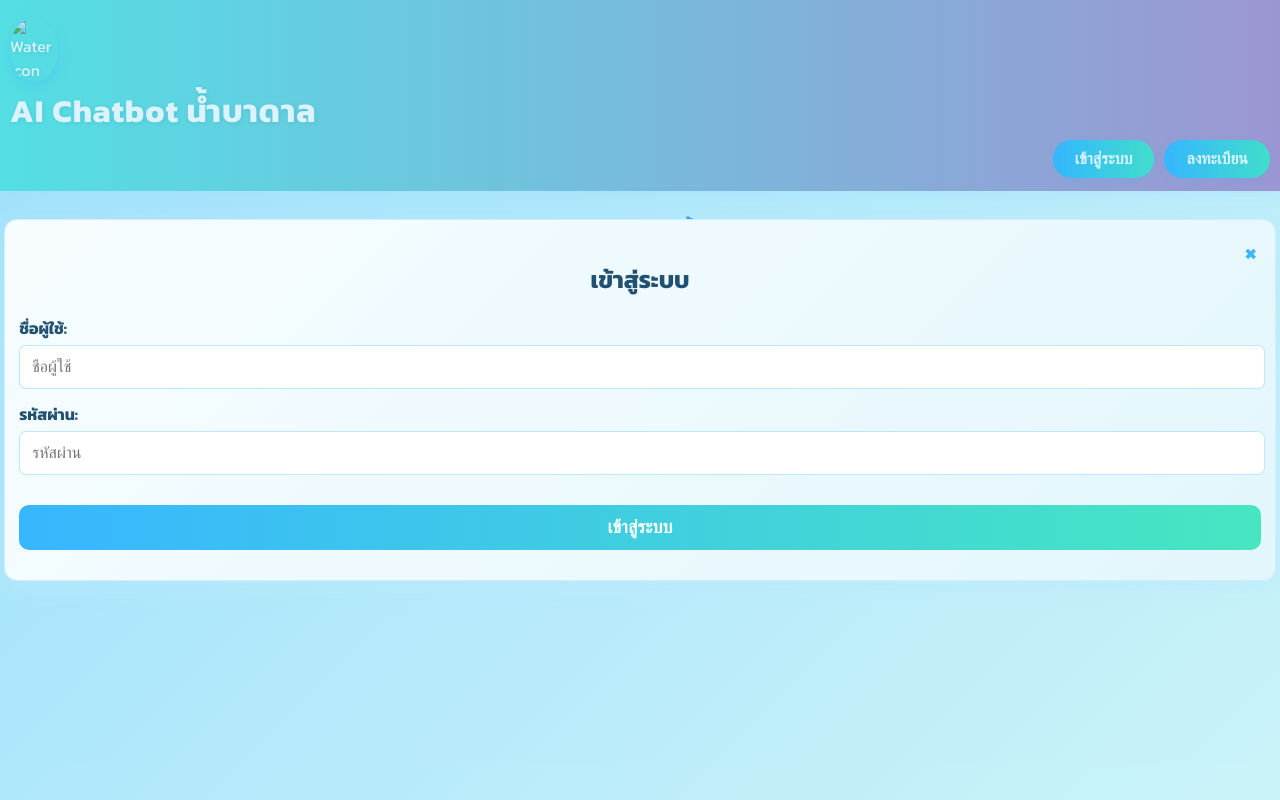
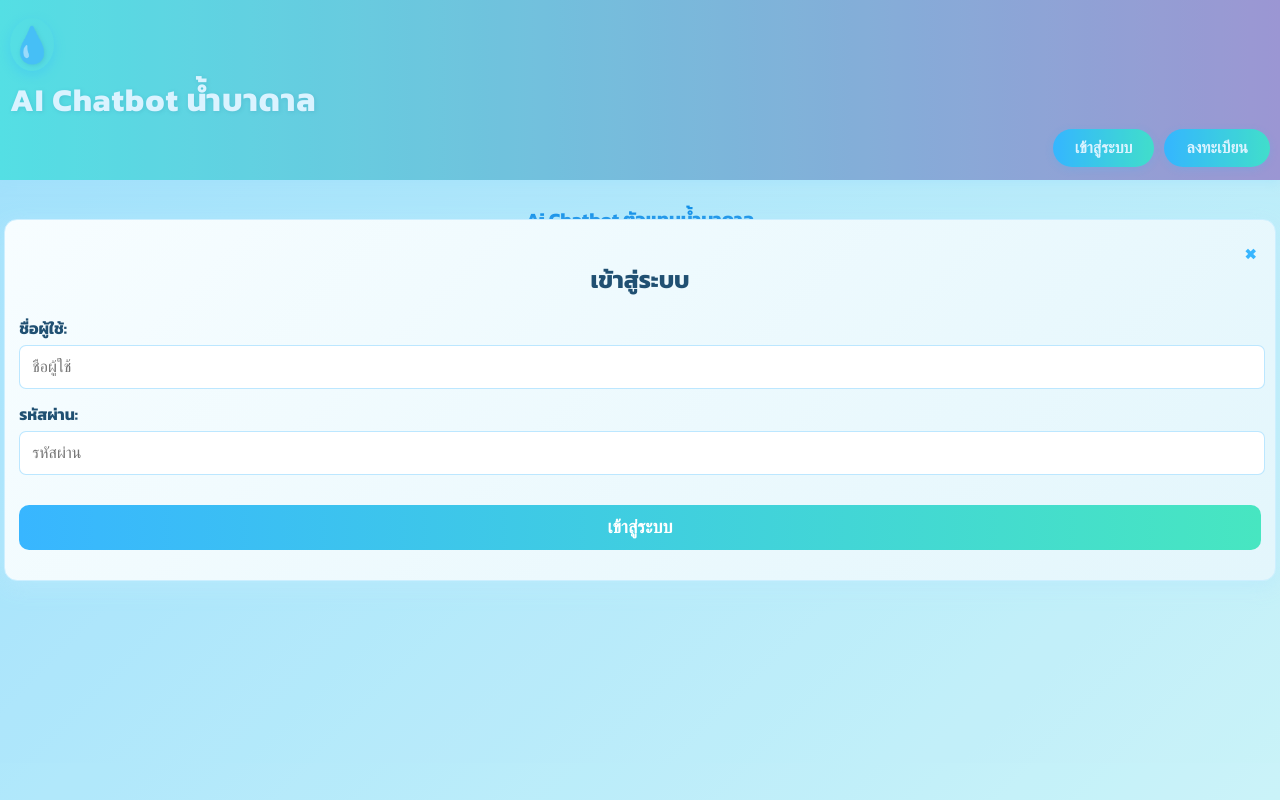
Before and after one commit to GroundWaterbot/GroundWaterbot.github.io, a plain HTML site: page index.html in a window 1280 px wide. Drawn offline with Linux system fonts and the light colour scheme; no server answers.

Commit message:
Add files via upload

```diff
--- a/index.html
+++ b/index.html
@@ -10,8 +10,8 @@
 </head>
 <body>
     <div class="header">
-        <!-- เปลี่ยนรูปหยดน้ำเป็นรูปใหม่ที่คุณสร้างเอง -->
-        <img src="./images/waterdrop.png" alt="Water Icon" style="width:48px;vertical-align:middle;margin-right: 8px;box-shadow:0 4px 12px #38b6ff55;border-radius:50%;">
+        <!-- ใช้อิโมจิหยดน้ำแทนรูปภาพ -->
+        <span style="font-size: 2.2em; vertical-align: middle; margin-right: 8px; box-shadow: 0 4px 12px #38b6ff55; border-radius: 50%; display: inline-block;">💧</span>
         <h1 style="display:inline;font-size:2em;">AI Chatbot น้ำบาดาล</h1>
         <div class="auth-buttons">
             <button id="loginBtn">เข้าสู่ระบบ</button>
@@ -24,14 +24,12 @@
     </div>
 
     <div class="main-container">
-        <!-- ลบรูปภาพด้านบนออก และเปลี่ยนข้อความ -->
         <div class="illustration" style="text-align:center;margin-bottom:1.3em;">
             <div style="color:#0984e3;font-weight:600;margin-top:0.7em;font-size:1.18em;">
                 Ai Chatbot ตัวแทนน้ำบาดาล
             </div>
         </div>
 
-        <!-- ปุ่มดูตารางคะแนน (อีโมจิรูปโลก) -->
         <button class="button" id="show-ranking-btn" style="margin: 0 auto 1em auto; display: flex; align-items: center; justify-content: center; gap: 9px;">
             <span style="font-size: 1.6em;">🌏</span>
             <span>ดูตารางคะแนน</span>
```
